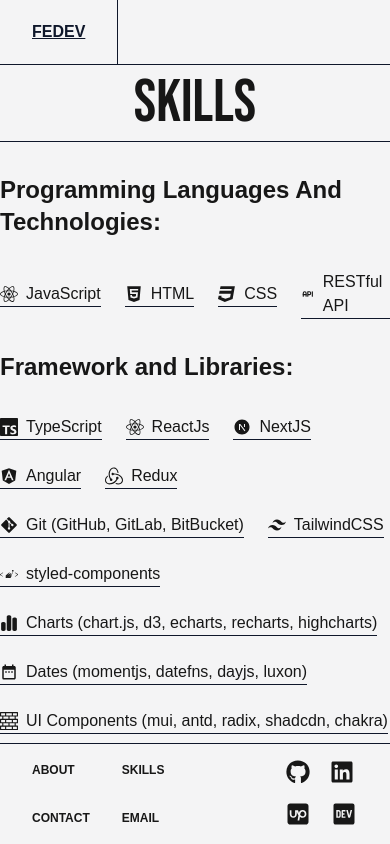
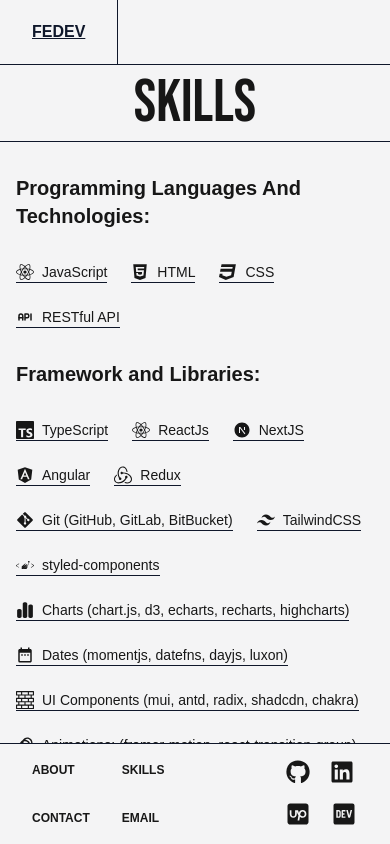
Before and after one commit to tpostolyuk/fedev-portfolio, a Next.js app: page /skills in a window 390 px wide. Built offline with nearby package versions, Linux system fonts and the light colour scheme; a web font is replaced by a local one.

Commit message:
refactor(skills): extract skills for mapping

```diff
--- a/src/app/skills/page.tsx
+++ b/src/app/skills/page.tsx
@@ -1,23 +1,6 @@
-import { MdAnimation, MdDateRange } from "react-icons/md";
-import { RiNextjsFill } from "react-icons/ri";
-import { BsBricks } from "react-icons/bs";
-import { TbApi } from "react-icons/tb";
 import clsx from "clsx";
-import {
-  FaChartSimple,
-  FaAngular,
-  FaGitAlt,
-  FaHtml5,
-  FaReact,
-  FaCss3,
-} from "react-icons/fa6";
-import {
-  SiStyledcomponents,
-  SiTailwindcss,
-  SiTypescript,
-  SiRedux,
-} from "react-icons/si";
 
+import { SKILLS } from "@/constants/options";
 import { Title } from "@/components/title";
 
 export default function Contact() {
@@ -26,87 +9,51 @@
       <Title title="SKILLS" />
       <section
         className={clsx(
-          "flex h-full flex-col items-center justify-start py-8",
+          "flex h-full flex-col items-center justify-start px-4 py-8",
           "dark:border-b-white dark:bg-slate-900 dark:text-white",
         )}
       >
         <div className="flex w-full max-w-2xl flex-col items-start justify-start gap-8">
           <section className="flex flex-col gap-8">
-            <h2 className="text-2xl font-semibold">
+            <h2 className={clsx("text-xl font-semibold", "md:text-2xl")}>
               Programming Languages And Technologies:
             </h2>
-            <ul className="flex list-none items-center gap-6">
-              <li className="flex items-center gap-2 border-b-[1px] border-b-slate-900">
-                <FaReact size={18} />
-                <span>JavaScript</span>
-              </li>
-              <li className="flex items-center gap-2 border-b-[1px] border-b-slate-900">
-                <FaHtml5 size={18} />
-                <span>HTML</span>
-              </li>
-              <li className="flex items-center gap-2 border-b-[1px] border-b-slate-900">
-                <FaCss3 size={18} />
-                <span>CSS</span>
-              </li>
-              <li className="flex items-center gap-2 border-b-[1px] border-b-slate-900">
-                <TbApi size={18} />
-                <span>RESTful API</span>
-              </li>
+            <ul
+              className={clsx(
+                "flex list-none flex-wrap items-center gap-6 text-sm",
+                "md:text-base",
+              )}
+            >
+              {SKILLS.technologies.map(({ label, Icon }) => (
+                <li
+                  className="flex items-center gap-2 border-b-[1px] border-b-slate-900"
+                  key={label}
+                >
+                  <Icon size={18} />
+                  <span>{label}</span>
+                </li>
+              ))}
             </ul>
           </section>
           <section className="flex flex-col gap-8">
-            <h2 className="text-2xl font-semibold">Framework and Libraries:</h2>
-            <ul className="flex list-none flex-wrap items-center gap-6">
-              <li className="flex items-center gap-2 border-b-[1px] border-b-slate-900">
-                <SiTypescript size={18} />
-                <span>TypeScript</span>
-              </li>
-              <li className="flex items-center gap-2 border-b-[1px] border-b-slate-900">
-                <FaReact size={18} />
-                <span>ReactJs</span>
-              </li>
-              <li className="flex items-center gap-2 border-b-[1px] border-b-slate-900">
-                <RiNextjsFill size={18} />
-                <span>NextJS</span>
-              </li>
-              <li className="flex items-center gap-2 border-b-[1px] border-b-slate-900">
-                <FaAngular size={18} />
-                <span>Angular</span>
-              </li>
-              <li className="flex items-center gap-2 border-b-[1px] border-b-slate-900">
-                <SiRedux size={18} />
-                <span>Redux</span>
-              </li>
-              <li className="flex items-center gap-2 border-b-[1px] border-b-slate-900">
-                <FaGitAlt size={18} />
-                <span>Git (GitHub, GitLab, BitBucket)</span>
-              </li>
-              <li className="flex items-center gap-2 border-b-[1px] border-b-slate-900">
-                <SiTailwindcss size={18} />
-                <span>TailwindCSS</span>
-              </li>
-              <li className="flex items-center gap-2 border-b-[1px] border-b-slate-900">
-                <SiStyledcomponents size={18} />
-                <span>styled-components</span>
-              </li>
-              <li className="flex items-center gap-2 border-b-[1px] border-b-slate-900">
-                <FaChartSimple size={18} />
-                <span>
-                  Charts (chart.js, d3, echarts, recharts, highcharts)
-                </span>
-              </li>
-              <li className="flex items-center gap-2 border-b-[1px] border-b-slate-900">
-                <MdDateRange size={18} />
-                <span>Dates (momentjs, datefns, dayjs, luxon)</span>
-              </li>
-              <li className="flex items-center gap-2 border-b-[1px] border-b-slate-900">
-                <BsBricks size={18} />
-                <span>UI Components (mui, antd, radix, shadcdn, chakra)</span>
-              </li>
-              <li className="flex items-center gap-2 border-b-[1px] border-b-slate-900">
-                <MdAnimation size={18} />
-                <span>Animations: (framer-motion, react-transition-group)</span>
-              </li>
+            <h2 className={clsx("font-semibold md:text-2xl", "text-xl")}>
+              Framework and Libraries:
+            </h2>
+            <ul
+              className={clsx(
+                "flex list-none flex-wrap items-center gap-6 text-sm",
+                "md:text-base",
+              )}
+            >
+              {SKILLS.libraries.map(({ label, Icon }) => (
+                <li
+                  className="flex items-center gap-2 border-b-[1px] border-b-slate-900"
+                  key={label}
+                >
+                  <Icon size={18} />
+                  <span>{label}</span>
+                </li>
+              ))}
             </ul>
           </section>
         </div>
--- a/src/constants/options.ts
+++ b/src/constants/options.ts
@@ -1,6 +1,25 @@
-import { FaLinkedin, FaEnvelope, FaGithub } from "react-icons/fa";
-import { FaSquareUpwork } from "react-icons/fa6";
+import { FaChartSimple, FaSquareUpwork } from "react-icons/fa6";
+import { MdAnimation, MdDateRange } from "react-icons/md";
+import { RiNextjsFill } from "react-icons/ri";
 import { BiLogoDevTo } from "react-icons/bi";
+import { BsBricks } from "react-icons/bs";
+import { TbApi } from "react-icons/tb";
+import {
+  FaLinkedin,
+  FaEnvelope,
+  FaGithub,
+  FaReact,
+  FaAngular,
+  FaGitAlt,
+  FaHtml5,
+  FaCss3,
+} from "react-icons/fa";
+import {
+  SiStyledcomponents,
+  SiTailwindcss,
+  SiTypescript,
+  SiRedux,
+} from "react-icons/si";
 
 export const NAV_ITEMS = ["ABOUT", "SKILLS", "CONTACT"];
 
@@ -23,3 +42,35 @@
     url: "https://dev.to/tpostoliuk",
   },
 ];
+
+export const SKILLS = {
+  technologies: [
+    { label: "JavaScript", Icon: FaReact },
+    { label: "HTML", Icon: FaHtml5 },
+    { label: "CSS", Icon: FaCss3 },
+    { label: "RESTful API", Icon: TbApi },
+  ],
+  libraries: [
+    { label: "TypeScript", Icon: SiTypescript },
+    { label: "ReactJs", Icon: FaReact },
+    { label: "NextJS", Icon: RiNextjsFill },
+    { label: "Angular", Icon: FaAngular },
+    { label: "Redux", Icon: SiRedux },
+    { label: "Git (GitHub, GitLab, BitBucket)", Icon: FaGitAlt },
+    { label: "TailwindCSS", Icon: SiTailwindcss },
+    { label: "styled-components", Icon: SiStyledcomponents },
+    {
+      label: "Charts (chart.js, d3, echarts, recharts, highcharts)",
+      Icon: FaChartSimple,
+    },
+    { label: "Dates (momentjs, datefns, dayjs, luxon)", Icon: MdDateRange },
+    {
+      label: "UI Components (mui, antd, radix, shadcdn, chakra)",
+      Icon: BsBricks,
+    },
+    {
+      label: "Animations: (framer-motion, react-transition-group)",
+      Icon: MdAnimation,
+    },
+  ],
+};
```
